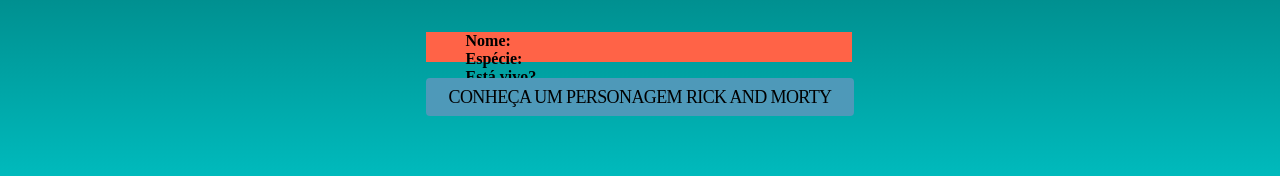
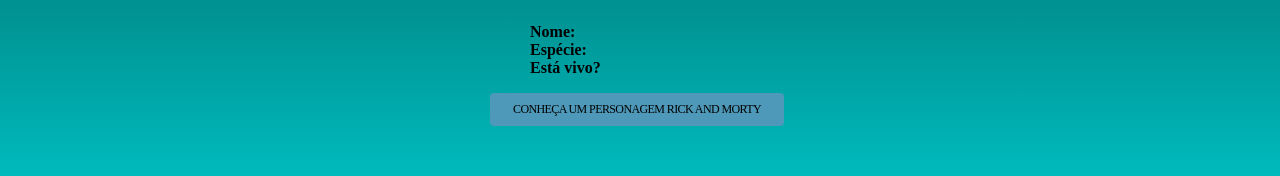
Before and after one commit to RodolfoShaw/minicurso, a plain HTML site: page index.html in a window 1280 px wide. Shown: the part 501-677 px from the top of the page. Drawn offline with Linux system fonts and the light colour scheme.

Commit message:
remover altura do detalhes do detalhes-container

```diff
--- a/style.css
+++ b/style.css
@@ -32,18 +32,16 @@
     border-radius: 4px;
     color: black;
     font-family: EuclidBold;
-    font-size: 18px;
+    font-size: 12px;
     font: weight :500px;
     letter-spacing: -0.6px;
-    line-height: 20px;
+    line-height: 15px;
     padding: 9px 23px;
     text-transform: uppercase;
 
 }
 #detalhes-container{
-    background-color: tomato;
     font-weight: bold;
     list-style-type: none;
-    height: 30px;
     width: 90%;
 }
```
